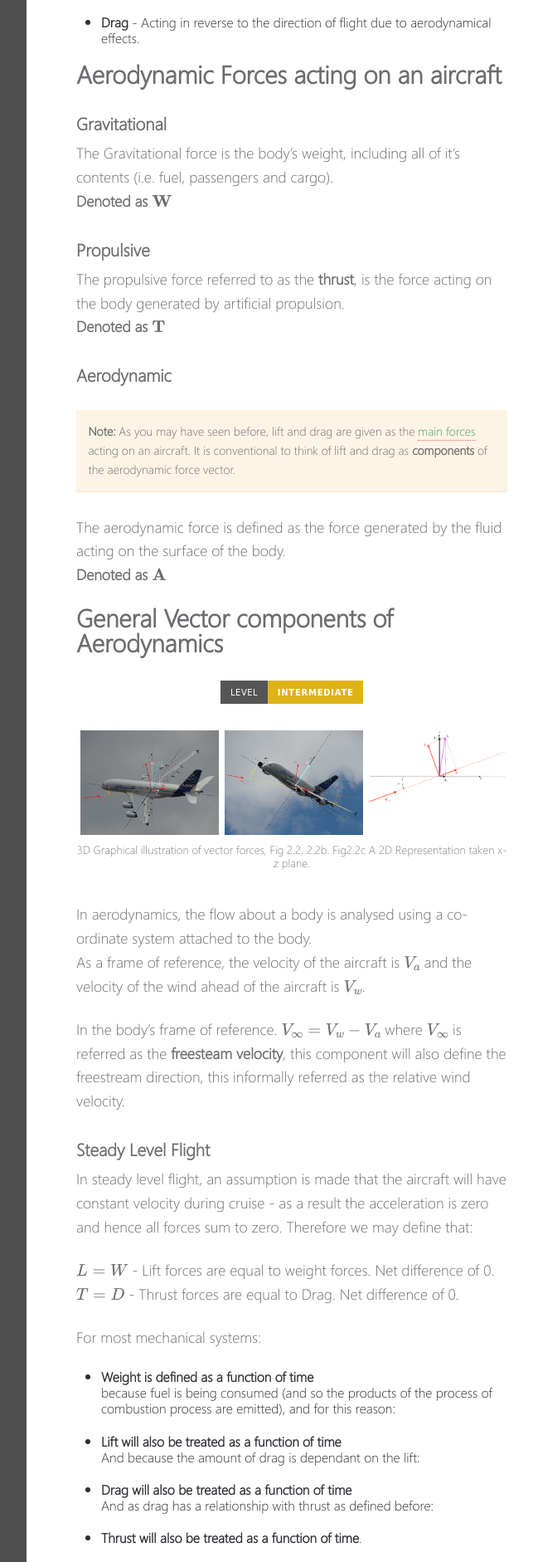
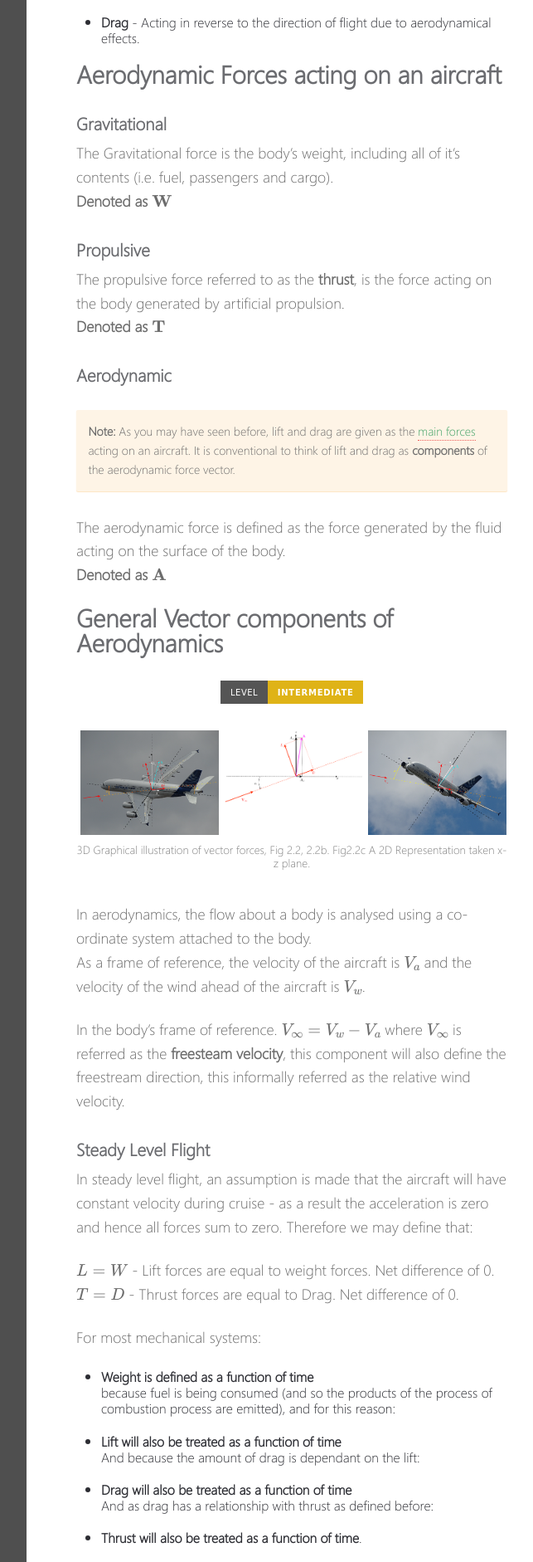
Before and after one commit to EXYZED/AerodynamicalCollective, a Jekyll site: the page built from _posts/2019-06-01-Aerodynamic-Physics.md, in a window 1280 px wide. Shown: the part 1294-3176 px from the top of the page at 83% size, without its empty margins (608-1251 px from the left). Built offline with Jekyll 4.4.1, drawn with Linux system fonts in a browser that asks for light colours; formulas are drawn with MathJax 3.

Commit message:
Update 2019-06-01-Aerodynamic-Physics.md

```diff
--- a/_posts/2019-06-01-Aerodynamic-Physics.md
+++ b/_posts/2019-06-01-Aerodynamic-Physics.md
@@ -65,8 +65,8 @@
 
 <figure class="third">
     <a href="/images/Diagrams/Fig2.2.png"><img src="/images/Diagrams/Fig2.2.png"></a>
-    <a href="/images/Diagrams/Fig2.2b.png"><img src="/images/Diagrams/Fig2.2b.png"></a>
     <a href="/images/Diagrams/Fig2.2c.png"><img src="/images/Diagrams/Fig2.2c.png"></a>
+    <a href="/images/Diagrams/Fig2.2c.png"><img src="/images/Diagrams/Fig2.2b.png"></a>
     <figcaption>3D Graphical illustration of vector forces, Fig 2.2, 2.2b. Fig2.2c A 2D Representation taken x-z plane.</figcaption>
 </figure>
 
```
